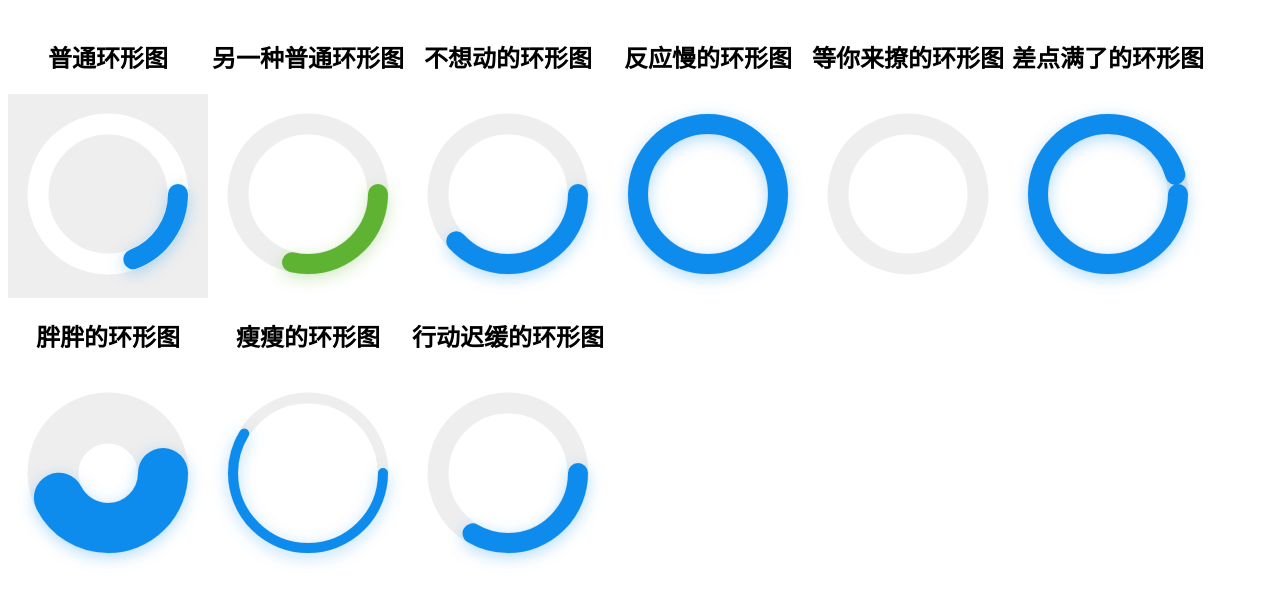
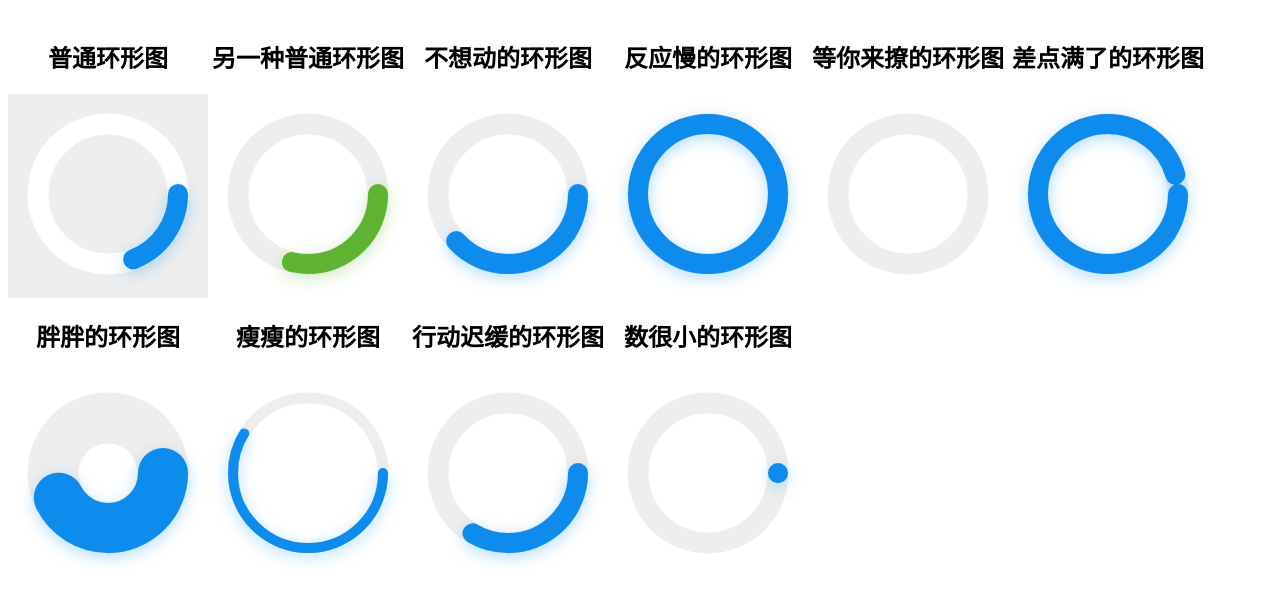
Before and after one commit to SnailSword/spie, a website: page demo.html in a window 1280 px wide. Shown: the part 70-672 px from the top of the page. Drawn offline with Linux system fonts and the light colour scheme.

Commit message:
small data process
Change-Id: I801fb91f9142e99d376c38cf5dfdc181f7b05ba0

```diff
--- a/demo.html
+++ b/demo.html
@@ -56,6 +56,10 @@
             <h2>行动迟缓的环形图</h2>
             <div id="spie-9" class="spie"></div>
         </section>
+        <section>
+            <h2>数很小的环形图</h2>
+            <div id="spie-10" class="spie"></div>
+        </section>
     </div>
     <script>
     const s = SPie;
@@ -102,6 +106,13 @@
             duration: 10
         }
     }).setData(0.7);
+    let s10 = s.init(document.getElementById('spie-10'));
+    s10.setOption({
+        bgc: '#eee',
+        animation: {
+            duration: 10
+        }
+    }).setData(0.0006);
     function changeS5() {
         change(s5);
     }
--- a/src/main.js
+++ b/src/main.js
@@ -15,6 +15,8 @@ export default class SPie {
         this.highest = 0;
         // 0%的位置
         this.min = 800;
+        // 大于0%的最小位置
+        this.lowest = 800 - 0.1;
     }
 
     static init(dom) {
@@ -198,7 +200,7 @@ export default class SPie {
         if (p >= (1 - minMun)) {
             return this.max;
         }
-        return this.min - p * (this.min - this.highest);
+        return this.lowest - p * (this.lowest - this.highest);
     }
 
     /**
```
Also changed, not shown: README.md, dist/spie.js.
